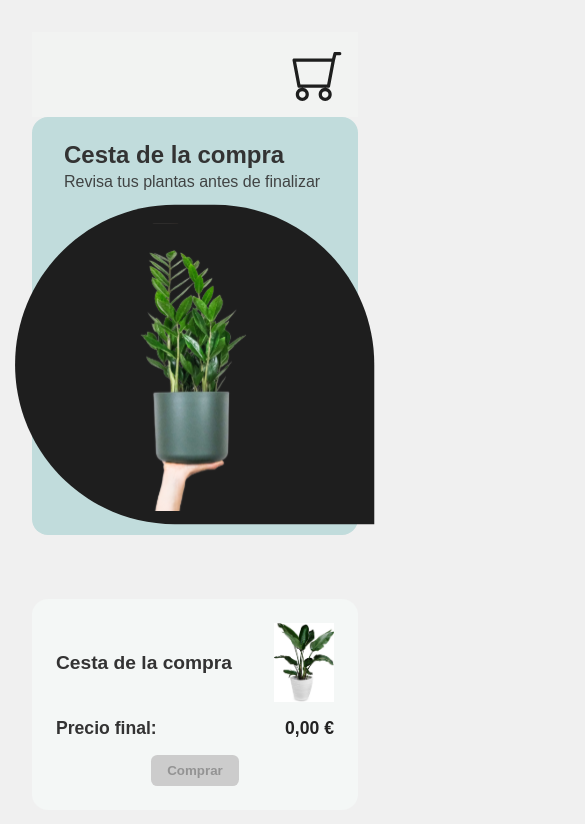
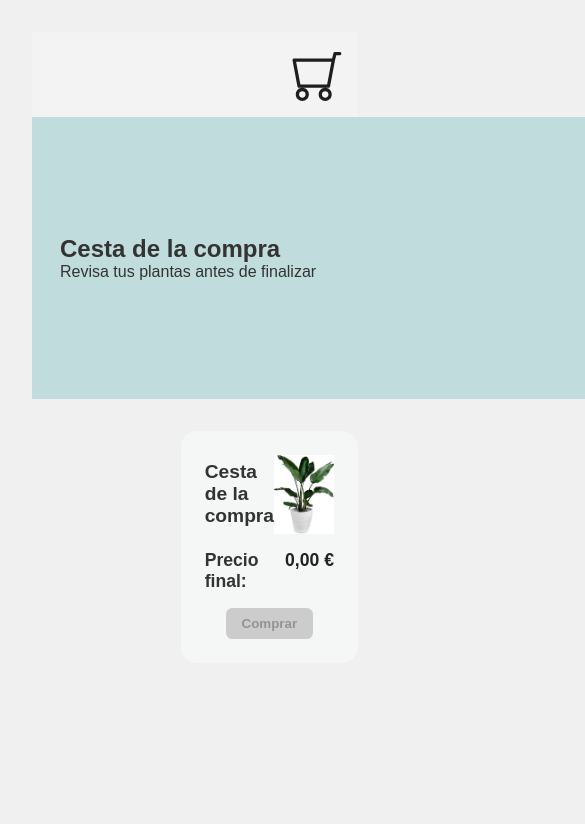
Before and after one commit to CarlosAlberto19/plants-project, a Vue app: page /shopping in a window 390 px wide. Shown: the top 824 px of the page, 585 px wide, since content can reach past the window. Built offline with nearby package versions, Linux system fonts and the light colour scheme.

Commit message:
pendiente ajuste letras y planta

```diff
--- a/src/views/ShoppingListView.vue
+++ b/src/views/ShoppingListView.vue
@@ -38,25 +38,25 @@ const grandTotalLabel = computed(() =>
 
 <template>
   <!-- Hero/encabezado de la página de carrito -->
-  <section class="cart-hero">
+  <section class="cartHero">
     <!-- Blob decorativo en el fondo del hero -->
-    <img class="cart-hero__blob" src="@/assets/Rectangle2.svg" alt="fondo semicircular" />
+    <img class="cartHeroBlob" src="@/assets/Rectangle2.svg" alt="fondo semicircular" />
 
-    <div class="cart-hero__left">
+    <div class="cartHeroLeft">
       <h1>Cesta de la compra</h1>
       <p>Revisa tus plantas antes de finalizar</p>
     </div>
 
-    <div class="cart-hero__right">
+    <div class="cartHeroRight">
       <!-- Planta superpuesta al blob -->
-      <img class="cart-hero__image" src="@/assets/relleno.svg" alt="planta" />
+      <img class="cartHeroImage" src="@/assets/relleno.svg" alt="planta" />
     </div>
   </section>
 
   <!-- Cuerpo: lista + resumen -->
-  <div class="cart-page">
+  <div class="cartPage">
     <!-- Columna izquierda: tarjetas -->
-    <div class="cart-page__items">
+    <div class="cartPageItems">
       <PlantCardCart
         v-for="item in grouped"
         :key="item.plant.id"
@@ -67,19 +67,19 @@ const grandTotalLabel = computed(() =>
     </div>
 
     <!-- Columna derecha: resumen -->
-    <aside class="cart-summary">
-      <div class="cart-summary__header">
+    <aside class="cartSummary">
+      <div class="cartSummaryHeader">
         <h2>Cesta de la compra</h2>
-        <img src="@/assets/big-plant.png" alt="Decoración" class="cart-summary__image" />
+        <img src="@/assets/big-plant.png" alt="Decoración" class="cartSummaryImage" />
       </div>
 
-      <div class="cart-summary__total">
+      <div class="cartSummaryTotal">
         <span>Precio final:</span>
         <strong>{{ grandTotalLabel }}</strong>
       </div>
 
       <button
-        class="cart-summary__buy-btn"
+        class="cartSummaryBuyBtn"
         :disabled="!grouped.length"
         @click="$emit('buy')"
       >
@@ -93,68 +93,63 @@ const grandTotalLabel = computed(() =>
 /* =========================
    HERO (cabecera del carrito)
    ========================= */
-.cart-hero {
+.cartHero {
+  width: 1248px;
+  height: 242px;
   position: relative;
   display: grid;
-  grid-template-columns: 1fr 420px; /* texto | zona visual */
+  grid-template-columns: 1fr 250px; /* texto | zona visual */
   align-items: center;
   gap: 2rem;
   background: #c1dcdc;
-  border-radius: 16px;
-  padding: 1.5rem 2rem;
-  min-height: 360px;          /* ↑ más alto para que no se corte la mano */
-  overflow: visible;           /* que se vea todo lo decorativo */
+  padding: 1.25rem 1.75rem;
+  min-height: 282px;
+  overflow: hidden;
 
-  /* Semicírculo negro */
-  &__blob {
+  .cartHeroBlob {
     position: absolute;
     z-index: 0;
-    width: 500px;              /* ↑ más grande para el look final */
-    height: 500px;
-    left: 56%;                 /* ligera deriva a la derecha */
-    top: 62%;                  /* más abajo para que asomen hojas */
-    transform: translate(-50%, -50%);  /* centra respecto a ese punto */
+    width: 500px;
+    height: 800px;
+    left: 38%;
+    top: 62%;
+    transform: translate(45%, -40%);
     pointer-events: none;
   }
 
-  &__left {
+
+
+  .cartHeroRight {
     position: relative;
     z-index: 1;
-    h1 { margin: 0 0 0.25rem 0; }
-    p  { margin: 0; opacity: 0.9; }
-  }
-
-  &__right {
-    position: relative;
-    z-index: 1;
-    min-height: 300px;         /* asegura alto suficiente para la planta */
+    height: 100px;
     display: grid;
     place-items: end center;
     overflow: visible;
+    transform: translateX(-50%) translateY(-18%)
   }
 
-  /* Planta + mano */
-  &__image {
+  .cartHeroImage {
     position: relative;
-    z-index: 2;                /* por encima del blob */
-    width: 280px;              /* ↑ un poco más grande */
-    height: auto;
-    transform: translate(22%, 12%); /* derecha y abajo */
+    z-index: 18;
+    width: 350px;
+    height: 270px;
     pointer-events: none;
+    transform: scaleX(-1.70) translate(15%) ;
   }
 }
 
 /* =========================
    GRID principal (lista + resumen)
    ========================= */
-.cart-page {
+.cartPage {
   display: grid;
-  grid-template-columns: 2fr 1fr; /* izquierda 2/3, derecha 1/3 */
+  grid-template-columns: (1fr  1fr);
   gap: 2rem;
   padding: 2rem 0;
   align-items: start;
 
-  &__items {
+  .cartPageItems {
     display: flex;
     flex-direction: column;
     gap: 1rem;
@@ -164,7 +159,7 @@ const grandTotalLabel = computed(() =>
 /* =========================
    Tarjeta de resumen
    ========================= */
-.cart-summary {
+.cartSummary {
   background: #f4f7f6;
   padding: 1.5rem;
   border-radius: 1rem;
@@ -173,7 +168,7 @@ const grandTotalLabel = computed(() =>
   align-items: flex-start;
   gap: 1rem;
 
-  &__header {
+  .cartSummaryHeader {
     width: 100%;
     display: flex;
     align-items: center;
@@ -182,9 +177,9 @@ const grandTotalLabel = computed(() =>
     h2 { font-size: 1.2rem; margin: 0; }
   }
 
-  &__image { width: 60px; height: auto; }
+  .cartSummaryImage { width: 60px; height: auto; }
 
-  &__total {
+  .cartSummaryTotal {
     display: flex;
     justify-content: space-between;
     width: 100%;
@@ -195,7 +190,7 @@ const grandTotalLabel = computed(() =>
     strong { margin-left: 1rem; color: #222; }
   }
 
-  &__buy-btn {
+  .cartSummaryBuyBtn {
     align-self: center;
     background-color: #c0d6d1;
     padding: 0.5rem 1rem;
@@ -215,25 +210,5 @@ const grandTotalLabel = computed(() =>
 /* =========================
    Responsive
    ========================= */
-@media (max-width: 960px) {
-  .cart-hero {
-    grid-template-columns: 1fr;    /* apila texto y visual */
-    min-height: 300px;
 
-    &__blob {
-      width: 360px;
-      height: 360px;
-      left: 50%;
-      top: 58%;
-      transform: translate(-50%, -50%);
-    }
-
-    &__right { place-items: center; min-height: 240px; }
-    &__image { width: 240px; transform: translate(0, 0); }
-  }
-
-  .cart-page {
-    grid-template-columns: 1fr;    /* apila lista + resumen */
-  }
-}
 </style>
```
